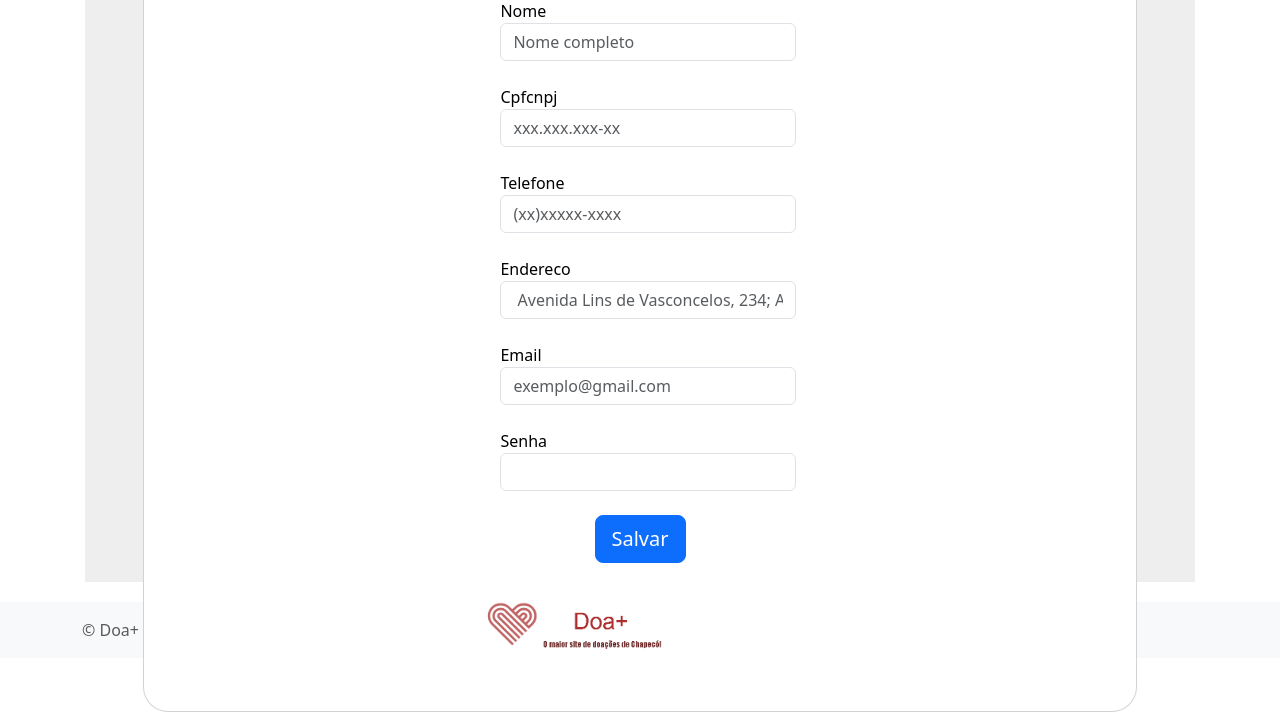
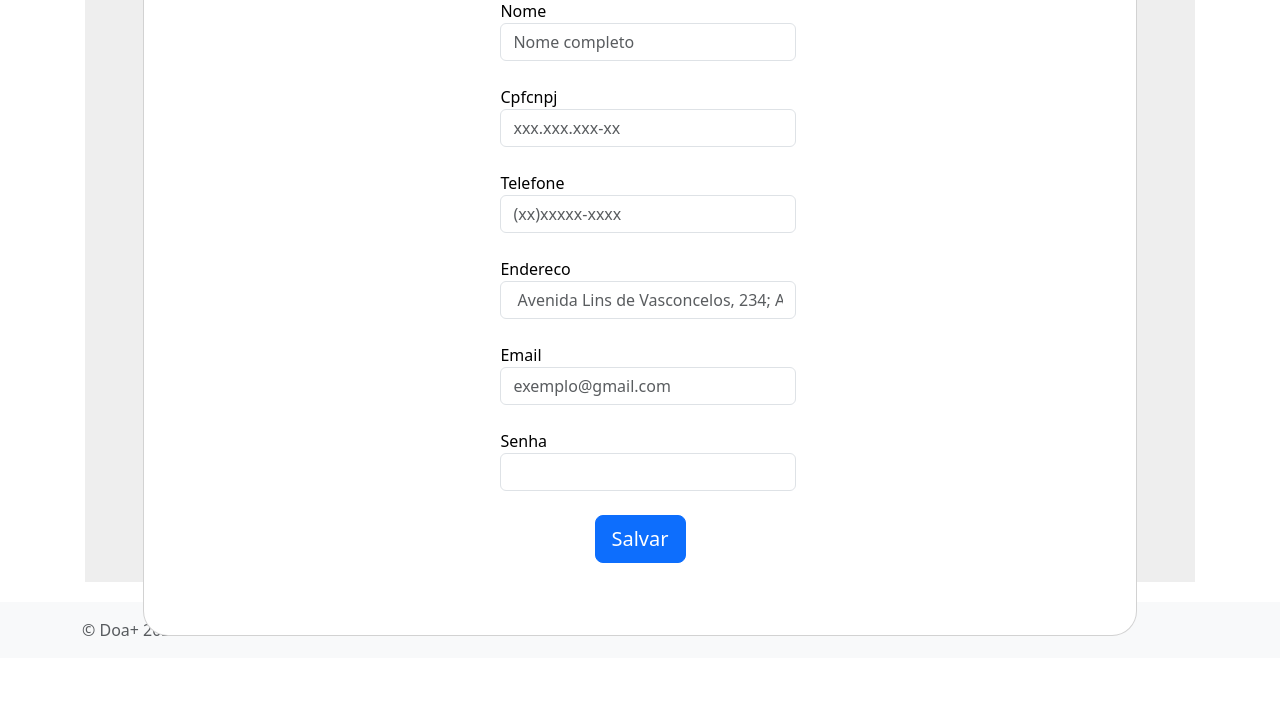
Before and after one commit to Panmaeja/Doa-, a Yii app: template basic/views/donatarios/create.php in a window 1280 px wide. Shown: the part 344-1056 px from the top of the page. After the commit the page ends 980 px from the top, so only its background shows below. Run offline with PHP 8.4 and a stand-in for Yii, Linux system fonts and the light colour scheme; the template is opened without the code that fills it, so the values that code supplies are empty; form fields are guessed from the names that the template uses; some libraries are stand-ins or nearby versions.

Commit message:
mudança

```diff
--- a/basic/views/donatarios/_form.php
+++ b/basic/views/donatarios/_form.php
@@ -71,9 +71,6 @@ use yii\widgets\ActiveForm;
 
     <?php ActiveForm::end(); ?>
     </form>
-
-    <div class="col-md-10 col-lg-6 col-xl-7 d-flex align-items-center order-1 order-lg-2">
-    <img src="../img/logo.PNG" class="img-fluid" alt="Sample image">
     </div>
             </div>
           </div>
```
Also changed, not shown: 1 other file.
